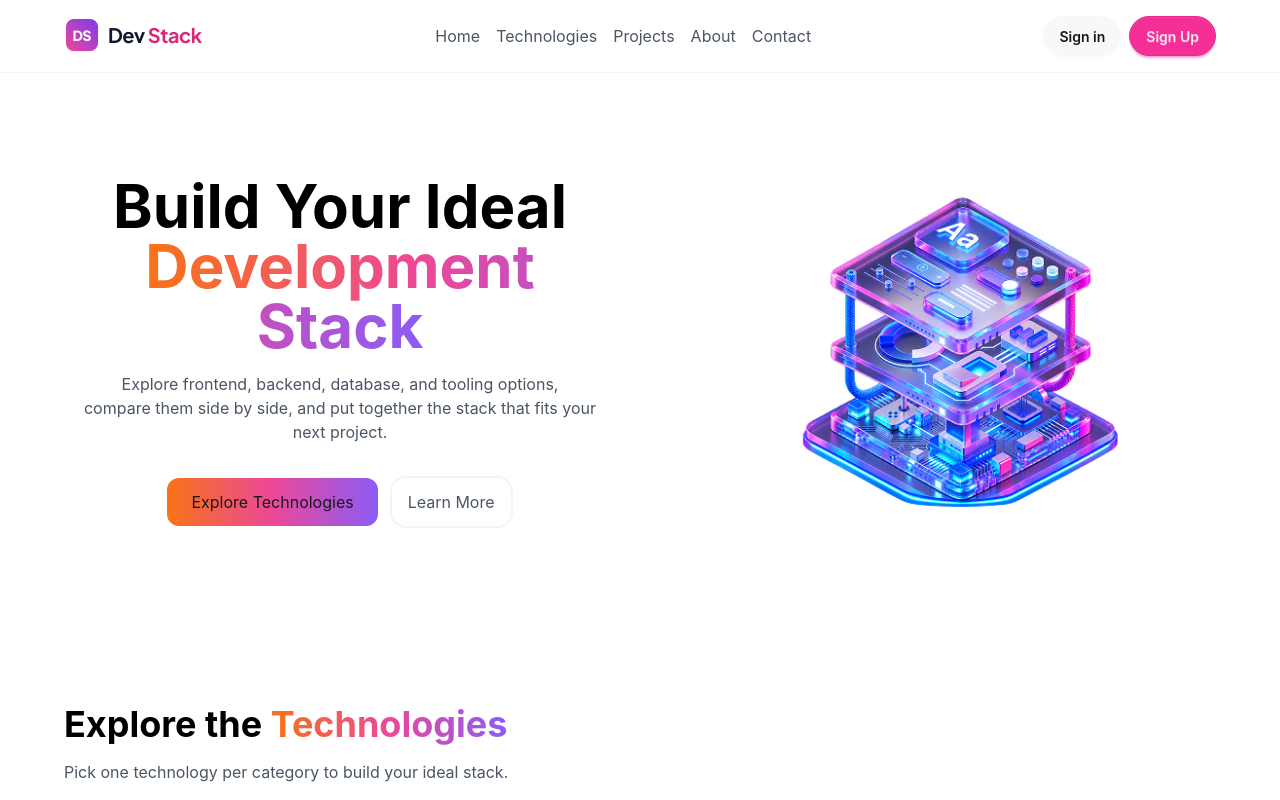
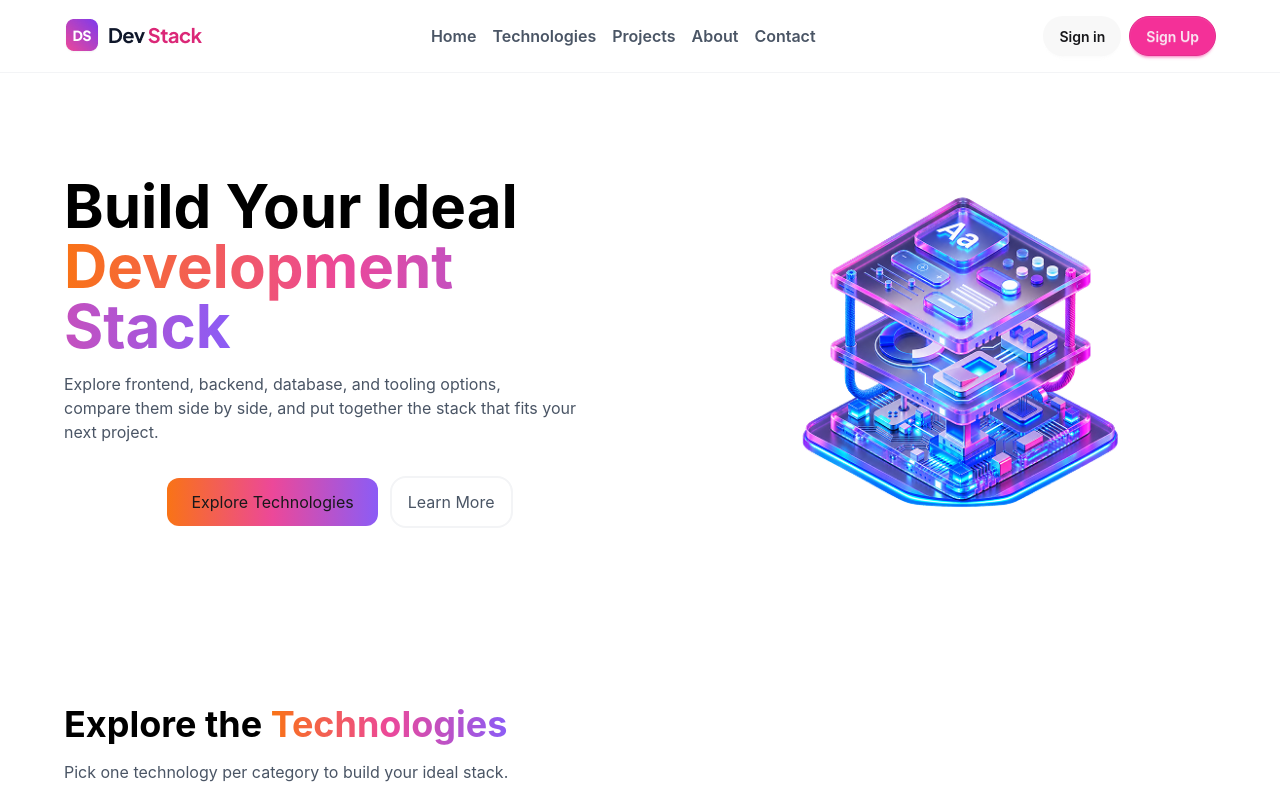
Before and after one commit to Samiha-26/DevStack, a React (Vite) app: page / in a window 1280 px wide. Shown: the top 800 px of the page. Built offline with nearby package versions, Linux system fonts and the light colour scheme.

Commit message:
added project README and react Q&A

```diff
--- a/src/components/Banner.tsx
+++ b/src/components/Banner.tsx
@@ -2,8 +2,8 @@ import Hero from "../assets/banner-stack.png";
 const Banner = () => {
   return (
 
-    <section className="grid grid-cols-1 md:grid-cols-2 items-center gap-12 mt-24 container mx-auto px-4 md:px-8 lg:px-16">
-      <div className="text-center">
+    <section className="container mx-auto grid grid-cols-1 md:grid-cols-2 items-center gap-12 mt-24 px-4 md:px-8 lg:px-16">
+      <div className="text-center md:text-left">
         <h1 className="text-4xl md:text-6xl font-bold text-black">Build Your Ideal <br />
   <span className="color-gradient-text" >Development Stack</span></h1>
         <p className="text-gray-600 pt-4">
--- a/src/components/nav.tsx
+++ b/src/components/nav.tsx
@@ -8,7 +8,7 @@ const Nav = () => {
              <FaBars className ="text-gray-600 block text-xl md:hidden" />
              <img src={Logo} alt="" />
 
-                <ul className="hidden md:flex items-center gap-4 text-gray-600">
+                <ul className="hidden md:flex items-center gap-4 text-gray-600 font-sans font-semibold">
                     <li><a href="" className="hover:text-pink-600 transition-colors">Home</a></li>
                     <li><a href="" className="hover:text-pink-600 transition-colors">Technologies</a></li>
                     <li><a href="" className="hover:text-pink-600 transition-colors">Projects</a></li>
```
Also changed, not shown: 1 other file (tests, documents, lock files or other folders).
